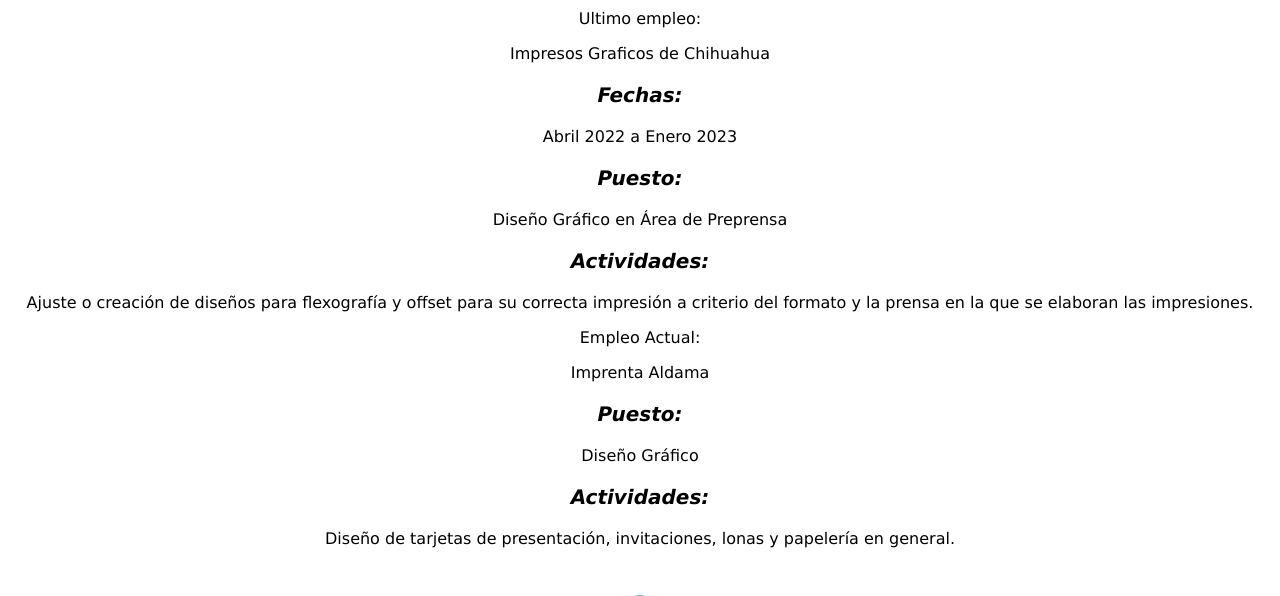
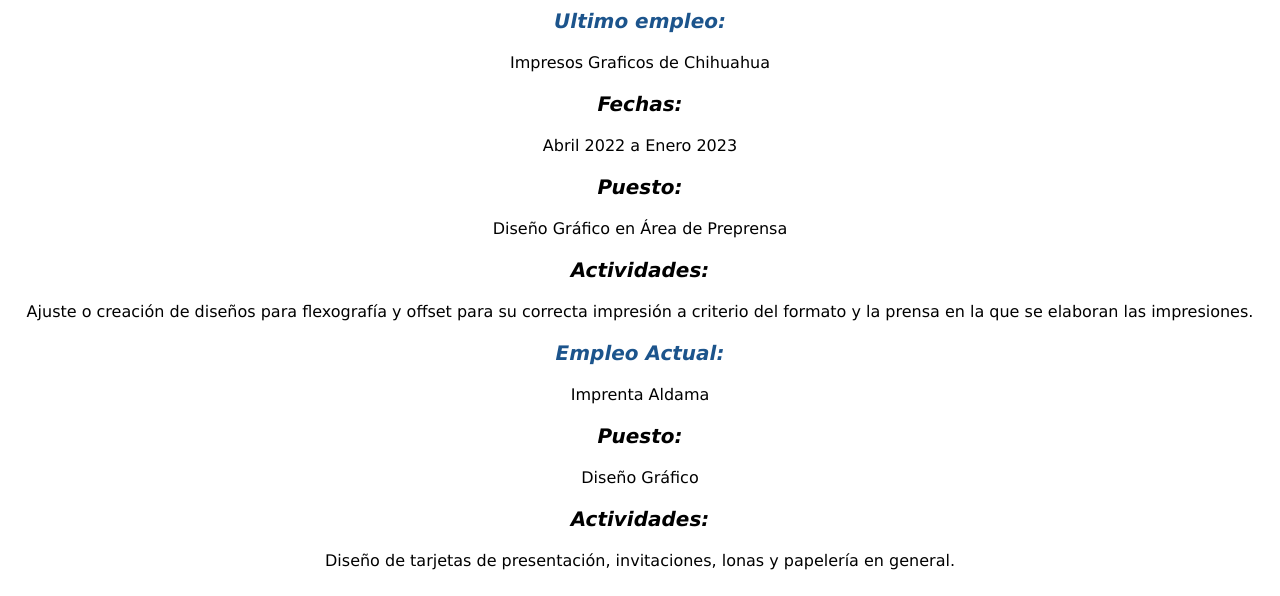
Before and after one commit to Role13/Role13.github.io, a plain HTML site: page index.html in a window 1280 px wide. Shown: the part 504-1100 px from the top of the page. Drawn offline with Linux system fonts and the light colour scheme.

Commit message:
Update styles.css

```diff
--- a/styles.css
+++ b/styles.css
@@ -52,3 +52,11 @@ p {
     font-size: 20px;
 
 }
+
+.subtitulo1 {
+    font-style: italic;
+    font-weight: bold;
+    font-size: 20px;
+    color: #1C548C;
+
+}
```
